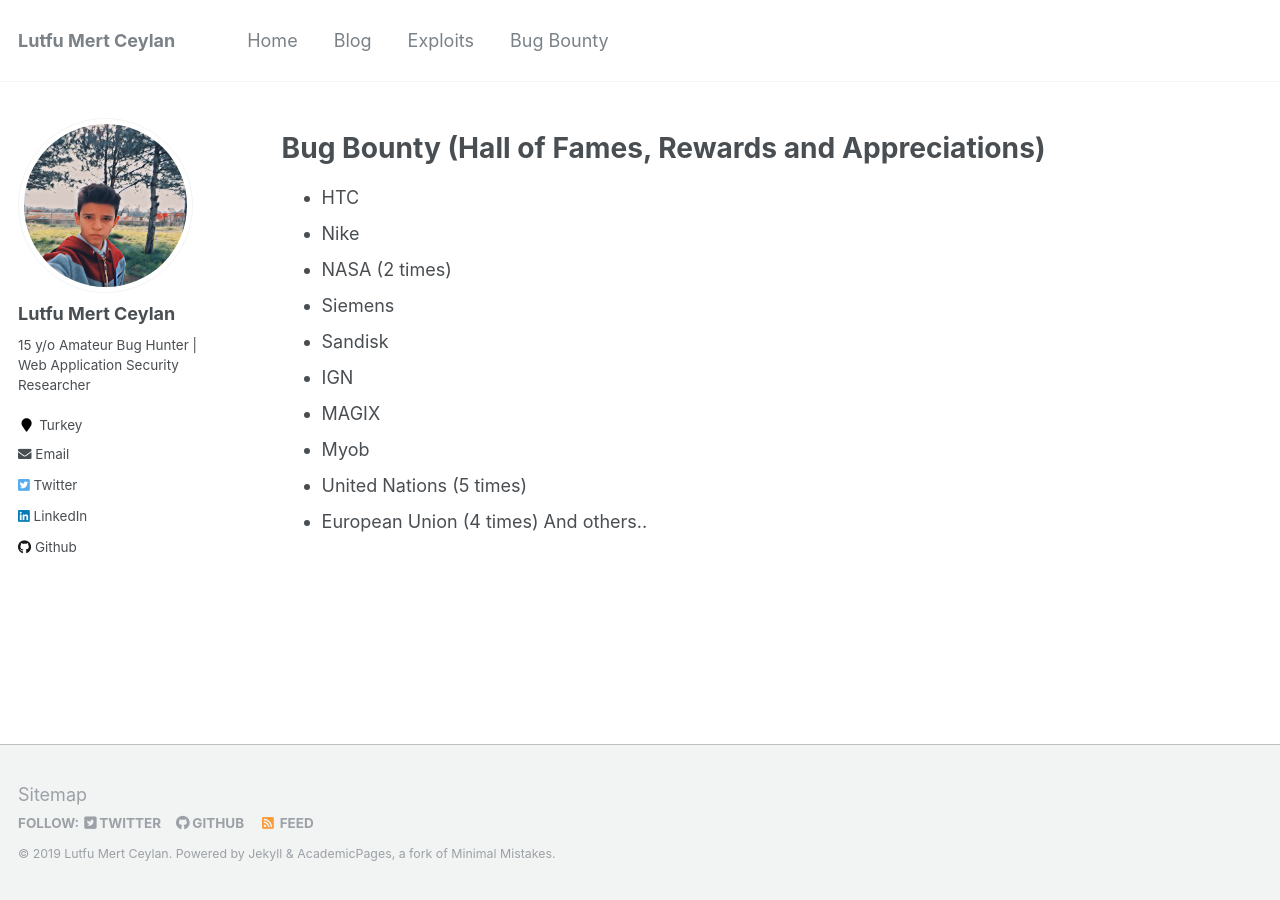
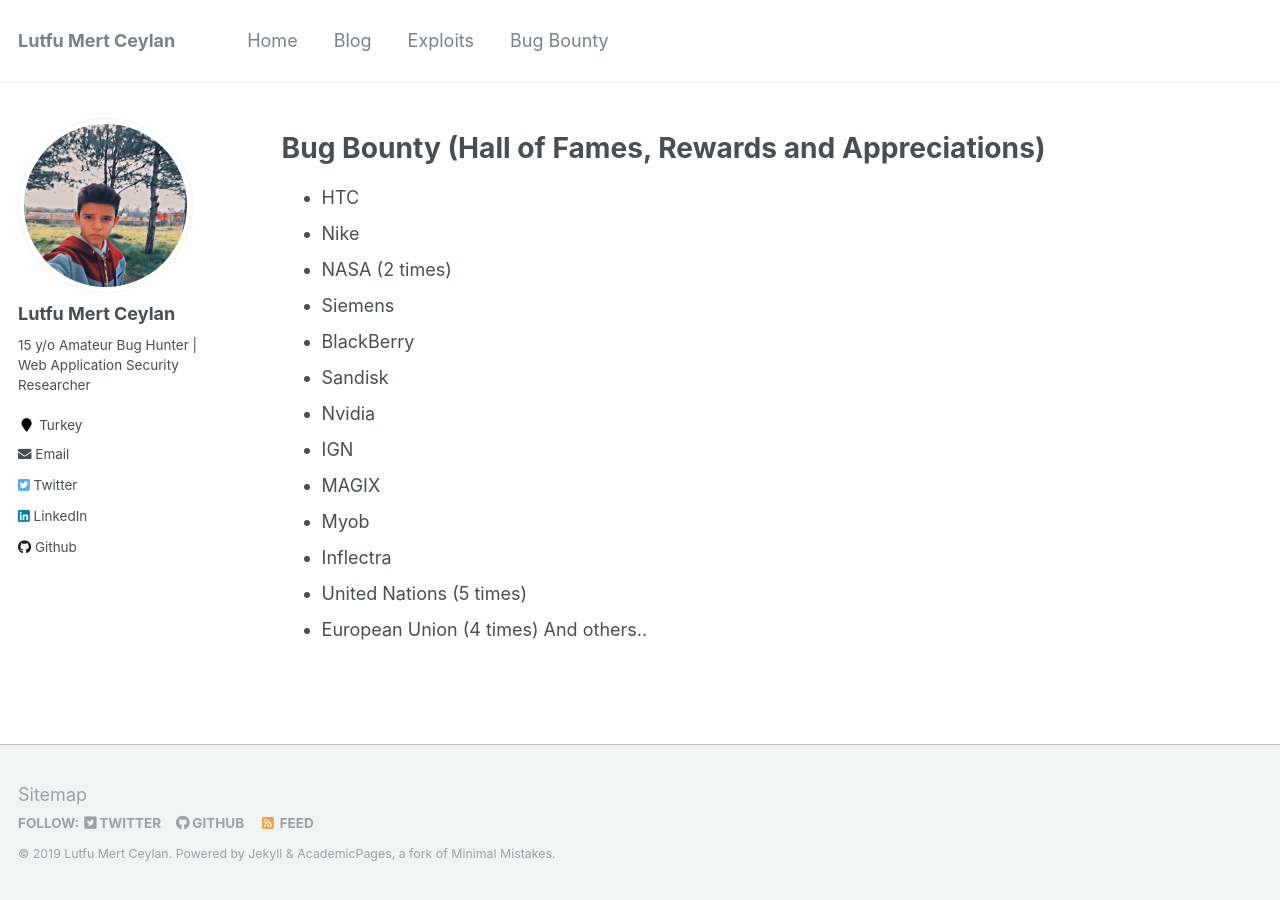
Before and after one commit to lutfumertceylan/mywebsite, a Jekyll site: the page built from _pages/bugbounty.md, in a window 1280 px wide. Built offline with Jekyll 4.4.1, drawn with Linux system fonts in a browser that asks for light colours.

Commit message:
Update bugbounty.md

```diff
--- a/_pages/bugbounty.md
+++ b/_pages/bugbounty.md
@@ -13,10 +13,13 @@ redirect_from:
 * Nike
 * NASA (2 times)
 * Siemens
+* BlackBerry
 * Sandisk
+* Nvidia
 * IGN
 * MAGIX
 * Myob
+* Inflectra
 * United Nations (5 times)
 * European Union (4 times)
 And others..
```
